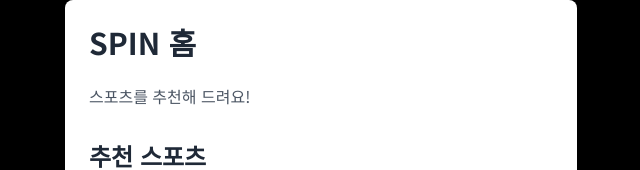
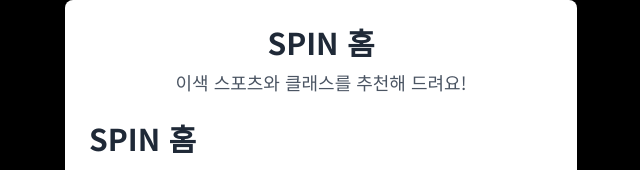
Before and after one commit to sjwoo1999/diff-spo-mockup, a Next.js app: page /main in a window 1280 px wide. Shown: the top 170 px of the page, without its empty margins (319-959 px from the left). Built offline with nearby package versions, Linux system fonts and the light colour scheme.

Commit message:
🔨 Modified: HomePageContent.tsx
Modified: HomePageContent.tsx

```diff
--- a/src/components/home/HomePageContent.tsx
+++ b/src/components/home/HomePageContent.tsx
@@ -25,6 +25,11 @@
 
     return (
         <div className={`page active ${commonPadding} overflow-y-auto`}>
+            <PageHeader
+                title="SPIN 홈"
+                description="이색 스포츠와 클래스를 추천해 드려요!"
+                className="mb-6"
+            />
             <h1 className="text-2xl sm:text-3xl font-bold text-gray-800 mb-4 sm:mb-6">SPIN 홈</h1>
             <p className="text-gray-600 text-sm sm:text-base mb-6 sm:mb-8">
                 {userOnboardingChoices.preference === '개인' && '혼자서 즐기기 좋은'}
```
